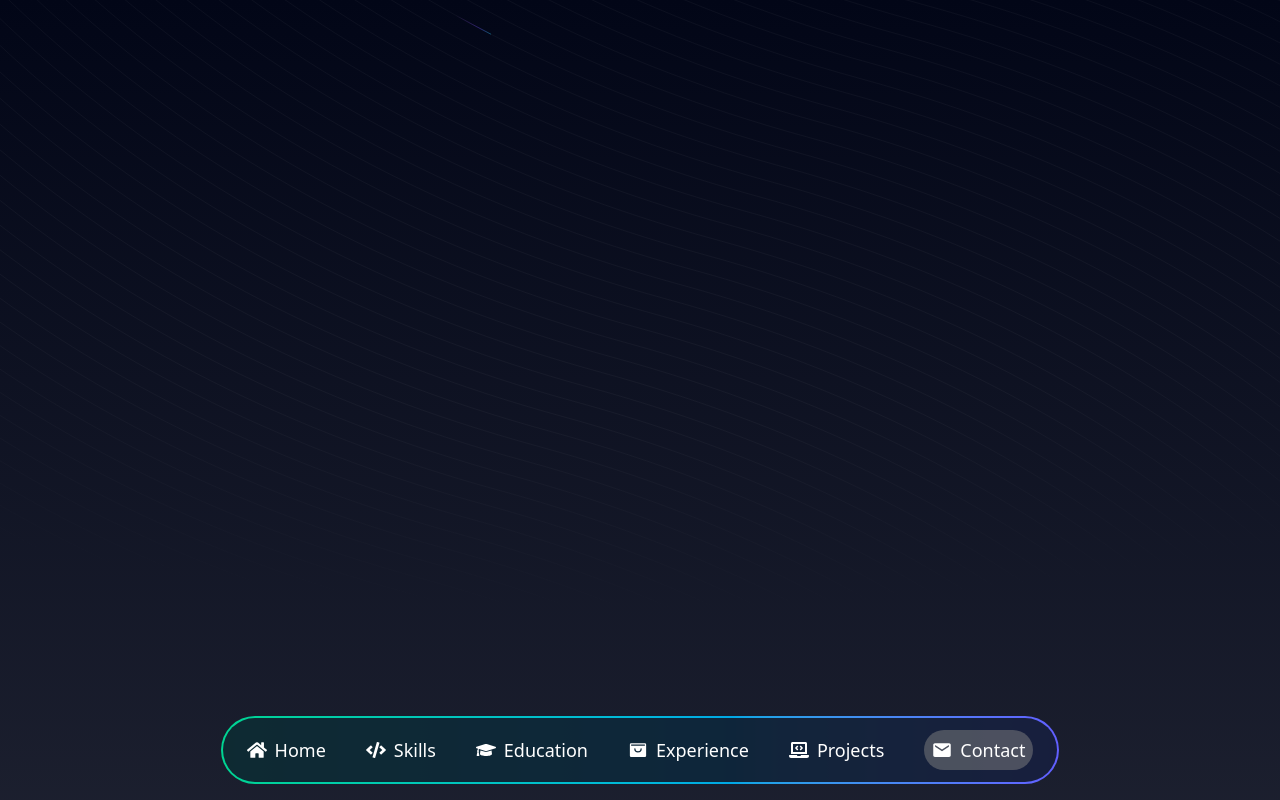
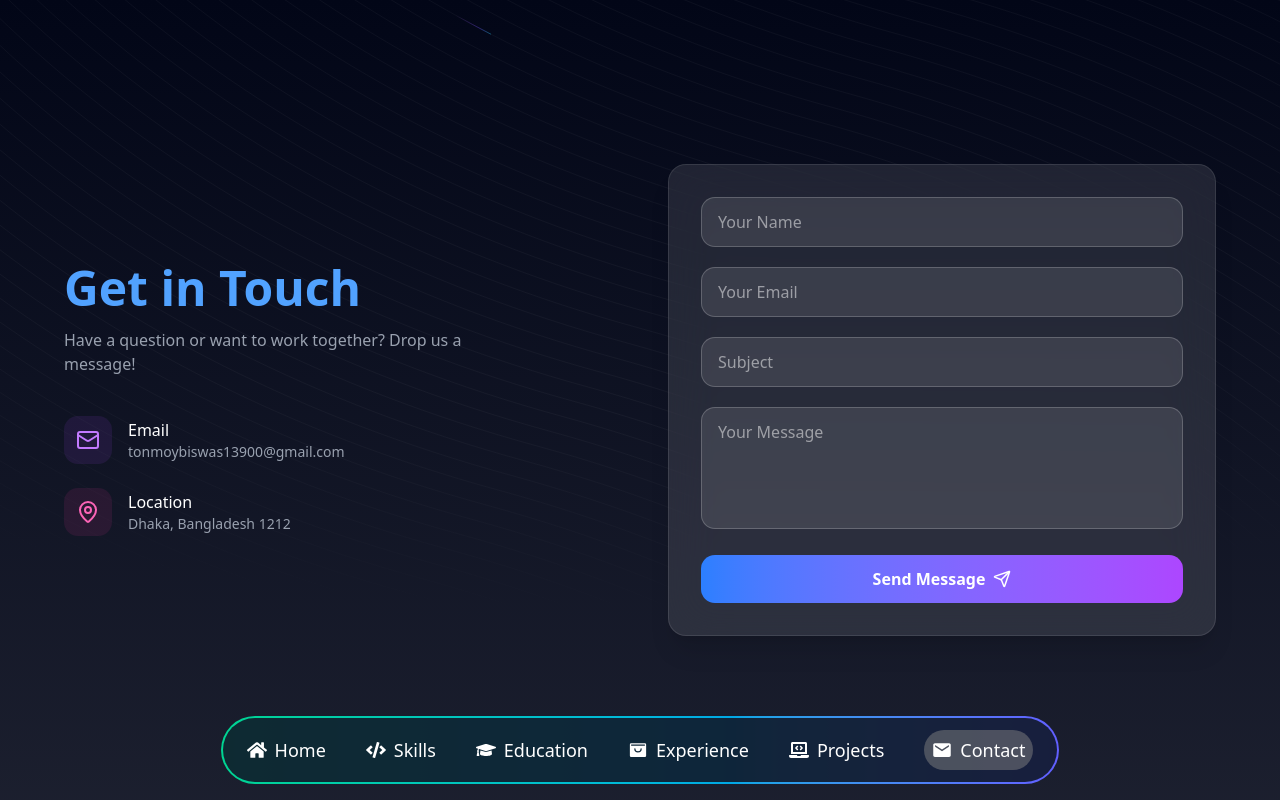
Before and after one commit to tonmoybiswas07/tonmoy_portfolio, a React (Vite) app: page /contact in a window 1280 px wide. Built offline with nearby package versions, Linux system fonts and the light colour scheme.

Commit message:
update contact page

```diff
--- a/package.json
+++ b/package.json
@@ -10,6 +10,7 @@
     "preview": "vite preview"
   },
   "dependencies": {
+    "@emailjs/browser": "^4.4.1",
     "@tailwindcss/vite": "^4.1.18",
     "class-variance-authority": "^0.7.1",
     "clsx": "^2.1.1",
--- a/src/Pages/Contact/Contact.jsx
+++ b/src/Pages/Contact/Contact.jsx
@@ -1,12 +1,140 @@
-import { BackgroundBeams } from '@/Components/ui/background-beams';
-import React from 'react';
+"use client";
+
+import React, { useRef } from "react";
+import { motion } from "framer-motion";
+import { Mail, MapPin, Send } from "lucide-react";
+import emailjs from "@emailjs/browser";
+import { BackgroundBeams } from "@/Components/ui/background-beams";
 
 const Contact = () => {
-    return (
-        <div>
-           <BackgroundBeams></BackgroundBeams>
-        </div>
-    );
+  const formRef = useRef(null);
+
+  const sendEmail = (e) => {
+    e.preventDefault();
+
+    emailjs
+      .sendForm(
+        "service_d4kbme1",
+        "template_zbitgit",
+        formRef.current,
+        "V1YUuKLLEw6rslv9W"
+      )
+      .then(
+        () => {
+          alert("Message sent successfully 🚀");
+          formRef.current.reset();
+        },
+        (error) => {
+          console.log(error);
+          alert("Something went wrong ❌");
+        }
+      );
+  };
+
+  return (
+    <section
+      id="contact"
+      className="relative min-h-screen flex items-center justify-center px-6 py-20"
+    >
+      <div className="relative z-10 max-w-6xl w-full grid md:grid-cols-2 gap-14 items-center">
+
+        {/* LEFT */}
+        <motion.div
+          initial={{ opacity: 0, x: -60 }}
+          whileInView={{ opacity: 1, x: 0 }}
+          transition={{ duration: 0.6 }}
+          viewport={{ once: true }}
+        >
+          <h2 className="text-4xl md:text-5xl font-bold text-blue-400 mb-4">
+            Get in Touch
+          </h2>
+
+          <p className="text-gray-400 mb-10 max-w-md">
+            Have a question or want to work together? Drop us a message!
+          </p>
+
+          <div className="space-y-6">
+            <div className="flex items-center gap-4">
+              <div className="p-3 rounded-xl bg-purple-500/10 text-purple-400">
+                <Mail />
+              </div>
+              <div>
+                <p className="text-white font-medium">Email</p>
+                <p className="text-gray-400 text-sm">tonmoybiswas13900@gmail.com</p>
+              </div>
+            </div>
+
+            <div className="flex items-center gap-4">
+              <div className="p-3 rounded-xl bg-pink-500/10 text-pink-400">
+                <MapPin />
+              </div>
+              <div>
+                <p className="text-white font-medium">Location</p>
+                <p className="text-gray-400 text-sm">
+                  Dhaka, Bangladesh 1212
+                </p>
+              </div>
+            </div>
+          </div>
+        </motion.div>
+
+        {/* FORM */}
+        <motion.div
+          initial={{ opacity: 0, x: 60 }}
+          whileInView={{ opacity: 1, x: 0 }}
+          transition={{ duration: 0.6 }}
+          viewport={{ once: true }}
+          className="bg-white/10 backdrop-blur-xl rounded-2xl p-8 shadow-xl border border-white/10"
+        >
+          <form ref={formRef} onSubmit={sendEmail} className="space-y-5">
+            <input
+              type="text"
+              name="user_name"
+              placeholder="Your Name"
+              required
+              className="w-full bg-white/10 text-white border border-white/20 px-4 py-3 rounded-xl focus:outline-none focus:ring-2 focus:ring-blue-500"
+            />
+
+            <input
+              type="email"
+              name="user_email"
+              placeholder="Your Email"
+              required
+              className="w-full bg-white/10 text-white border border-white/20 px-4 py-3 rounded-xl focus:outline-none focus:ring-2 focus:ring-blue-500"
+            />
+
+            <input
+              type="text"
+              name="subject"
+              placeholder="Subject"
+              required
+              className="w-full bg-white/10 text-white border border-white/20 px-4 py-3 rounded-xl focus:outline-none focus:ring-2 focus:ring-blue-500"
+            />
+
+            <textarea
+              name="message"
+              rows="4"
+              placeholder="Your Message"
+              required
+              className="w-full bg-white/10 text-white border border-white/20 px-4 py-3 rounded-xl resize-none focus:outline-none focus:ring-2 focus:ring-blue-500"
+            />
+
+            <motion.button
+              whileHover={{ scale: 1.03 }}
+              whileTap={{ scale: 0.95 }}
+              type="submit"
+              className="w-full flex items-center justify-center gap-2 py-3 rounded-xl text-white font-semibold bg-gradient-to-r from-blue-500 to-purple-500"
+            >
+              Send Message <Send size={18} />
+            </motion.button>
+          </form>
+        </motion.div>
+      </div>
+
+      {/* BACKGROUND EFFECT */}
+      <BackgroundBeams />
+    </section>
+  );
 };
 
 export default Contact;
--- a/src/index.css
+++ b/src/index.css
@@ -146,3 +146,8 @@ a.active{
     @apply bg-background text-foreground;
     }
 }
+.input {
+  @apply w-full bg-white/5 border border-white/10 rounded-xl
+  px-4 py-3 text-white placeholder-gray-400
+  focus:outline-none focus:ring-2 focus:ring-blue-500;
+}
```
Also changed, not shown: 1 other file (tests, documents, lock files or other folders).
